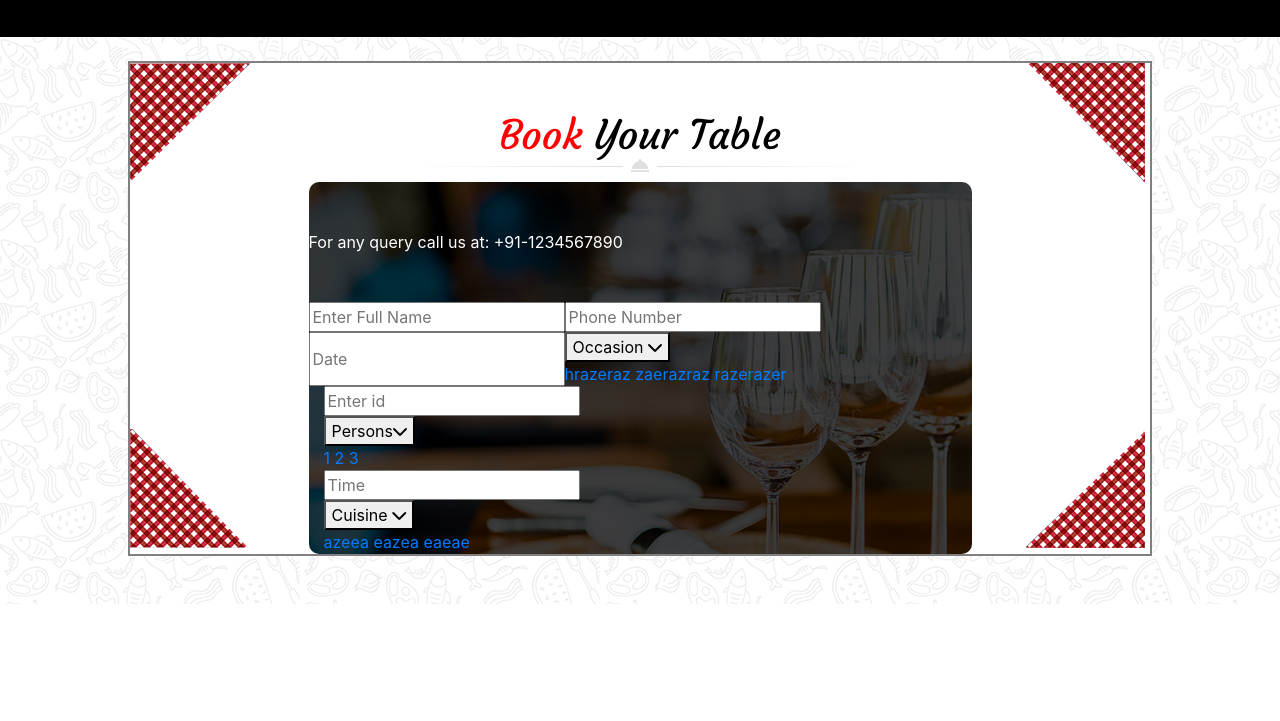
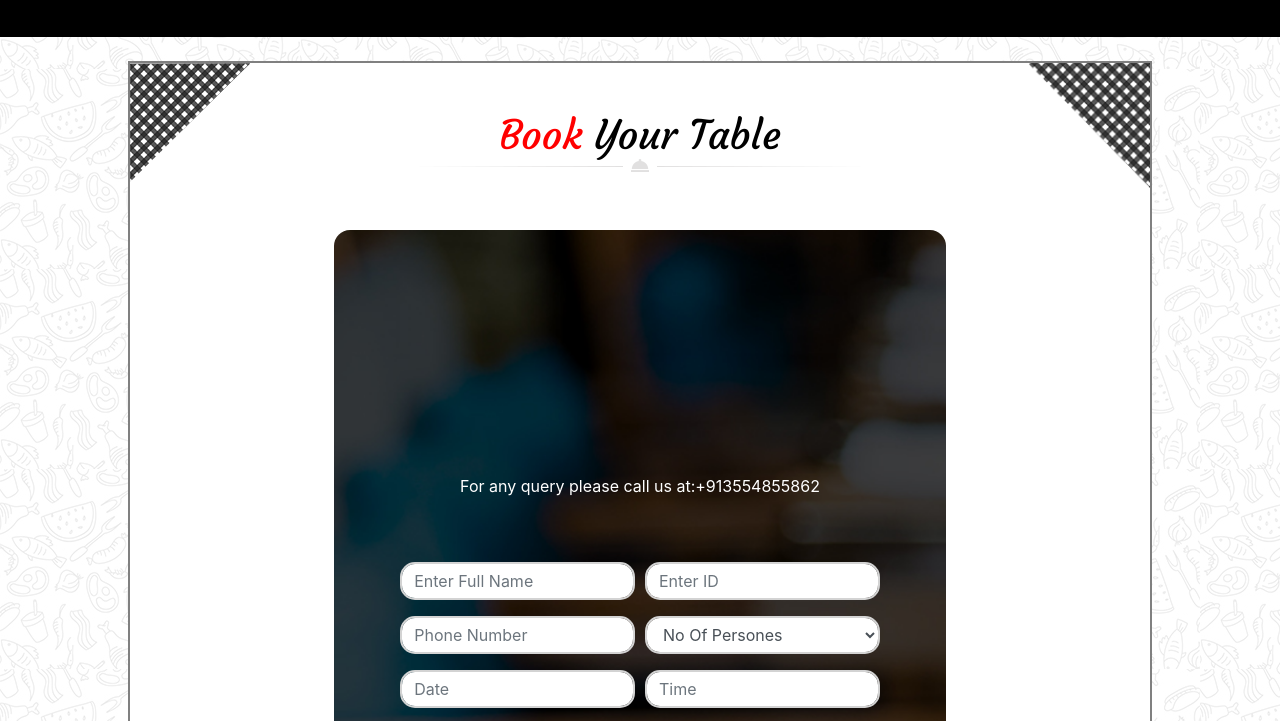
Before and after one commit to StanTheMan7/Site_Du_Chef, a website: page index.html in a window 1280 px wide. Shown: the part 2731-3452 px from the top of the page. Before the commit the page ends 3335 px from the top, so only its background shows below. Drawn offline with nearby package versions, Linux system fonts and the light colour scheme.

Commit message:
rajout de section fromulaire

```diff
--- a/index.html
+++ b/index.html
@@ -825,9 +825,9 @@
                 <p class="text-white">Lorem, ipsum dolor.</p>
             </div>
         </div>
-
-        <div class="cl2 d-flex flex-column align-items-center bg-white w-80">
-
+        <!-- section Book your Table -->
+        <div class="cl2 d-flex flex-column align-items-center justify-content-center bg-white w-80">
+            <!-- the corners black and white -->
             <div class="child1">
                 <div class="upper_left"></div>
                 <div class="upper_right"></div>
@@ -837,52 +837,81 @@
 
 
             <div class=" child2 d-flex flex-column justify-content-sm-center align-items-center">
-
                 <h1 class="titreH1 mt-5 mb-0 text-center"> <span>Book</span> Your Table</h1>
                 <img class="underH" src="./public/images/decoration_line.png" alt="">
             </div>
-            <div class="child3 w-65 d-flex flex-lg-wrap">
+            <div class="child3 mt-5 mb-5 d-flex justify-content-center align-items-center">
 
-                <p class="text-center text-white mt-5 mb-5">For any query call us at: +91-1234567890</p>
-                <form class="container" action="">
+                <form>
+                    <div class="paragraph text-white mb-5">
+                        <p>For any query please call us at:+913554855862</p>
+                    </div>
+                    <div class="form-row">
+                        <div class="form-group col-md-6">
 
-                    <div class="row">
-                        <input type="text" placeholder="Enter Full Name">
-                        <input type="number" placeholder="Phone Number">
-                        <input type="text" placeholder="Date">
-                        <div class="dropdown">
-                            <button class="dropbtn"> Occasion <i class="fas fa-chevron-down"></i></button>
-                            <div class="dropdown-content">
-                                <a href="#">hrazeraz</a>
-                                <a href="#">zaerazraz</a>
-                                <a href="#">razerazer</a>
-                            </div>
+                            <input type="email" class="form-control" id="inputEmail4" placeholder="Enter Full Name">
+                        </div>
+                        <div class="form-group col-md-6">
+
+                            <input type="password" class="form-control" id="enter-id" placeholder="Enter ID">
                         </div>
                     </div>
-                    <div>
-                        <input type="number" placeholder="Enter id">
-                        <div class="dropdown">
-                            <button class="dropbtn">Persons<i class="fas fa-chevron-down"></i></button>
-                            <div class="dropdown-content">
-                                <a href="#">1</a>
-                                <a href="#">2</a>
-                                <a href="#">3</a>
-                            </div>
+                    <div class="form-row">
+                        <div class="form-group col-md-6">
+
+                            <input type="text" class="form-control" id="enter-phone" placeholder="Phone Number">
                         </div>
-                        <input type="number" placeholder="Time">
-                        <div class="dropdown">
-                            <button class="dropbtn"> Cuisine <i class="fas fa-chevron-down"></i></button>
-                            <div class="dropdown-content">
-                                <a href="#">azeea</a>
-                                <a href="#">eazea</a>
-                                <a href="#">eaeae</a>
-                            </div>
+                        <div class="form-group col-md-6">
+
+                            <select id="No-of-persons" class="form-control">
+                                <option selected>No Of Persones</option>
+                                <option>1</option>
+                                <option>2</option>
+                                <option>3</option>
+                                <option>4</option>
+                                <option>5</option>
+                            </select>
                         </div>
                     </div>
+                    <div class="form-row">
+                        <div class="form-group col-md-6">
+
+                            <input type="email" class="form-control" id="inputEmail4" placeholder="Date">
+                        </div>
+                        <div class="form-group col-md-6">
+
+                            <input type="password" class="form-control" id="enter-id" placeholder="Time">
+                        </div>
+                    </div>
+                    <div class="form-row">
+                        <div class="form-group col-md-6">
+                            <select id="Cousine" class="form-control">
+                                <option selected>Ocasion</option>
+                                <option>Birthday</option>
+                                <option>Meeting</option>
+                                <option>Buisness talk</option>
+                            </select>
+                        </div>
+                        <div class="form-group col-md-6">
+
+                            <select id="Cousine" class="form-control">
+                                <option selected>Cousine</option>
+                                <option>Belgian</option>
+                                <option>Thai</option>
+                                <option>Russian</option>
+                            </select>
+                        </div>
+                    </div>
+                    <!-- button -->
+                    <button type="submit" class="btn mt-5">BOOK NOW</button>
                 </form>
+
+
             </div>
-
-        </div>
+            <div class="child4">
+                <h1 class="titreH1 mt-5 mb-0 text-center"> <span>Our</span> Blog</h1>
+                <img class="underH" src="./public/images/decoration_line.png" alt="">
+            </div>
 
     </section>
 
--- a/src/scss/modules/_sections.scss
+++ b/src/scss/modules/_sections.scss
@@ -1,8 +1,5 @@
 .col6{
     padding: 0;
-    #v-pills-tab{
-
-    }
 }
 .maSection{
 
@@ -19,6 +16,7 @@
                 left: 0;
                 background-image: url(../images/box-left-top.png);
                 background-repeat: no-repeat;
+                background-size: cover;
 
                 }
 
@@ -28,6 +26,7 @@
                 right: 0;
                 background-image: url(../images/box-right-top.png);
                 background-repeat: no-repeat;
+                background-size: cover;
 
 
                 }
@@ -39,6 +38,7 @@
                 left: 0;
                 background-image: url(../images/box-bottom-left.png);
                 background-repeat: no-repeat;
+                background-size: cover;
 
                 }
 
@@ -49,6 +49,7 @@
                 right: 0;
                 background-image: url(../images/box-bottom_right.png);
                 background-repeat: no-repeat;
+                background-size: cover;
                 }
         }
         .child2{
@@ -153,6 +154,7 @@
         }
 
     }
+    // section page 2 after 4 chefs
     .cl2{
         position: relative;
         border: gray 2px solid;
@@ -161,7 +163,7 @@
                 width: 125px; height: 125px;
                 position: absolute;
                 left: 0;
-                background-image: url(../images/box-left-top.png);
+                background-image: url(../images/box-left-top-grey.png);
                 background-repeat: no-repeat;
 
                 }
@@ -169,9 +171,11 @@
             .upper_right {
                 width: 125px; height: 125px;
                 position: absolute;
+                top: 0;
                 right: 0;
-                background-image: url(../images/box-right-top.png);
+                background-image: url(../images/box-right-top-grey.png);
                 background-repeat: no-repeat;
+                background-size: cover;
 
 
                 }
@@ -181,8 +185,9 @@
                 position: absolute;
                 bottom:0 ;
                 left: 0;
-                background-image: url(../images/box-bottom-left.png);
+                background-image: url(../images/box-bottom-left-grey.png);
                 background-repeat: no-repeat;
+                background-size: cover;
 
                 }
 
@@ -191,8 +196,9 @@
                 position: absolute;
                 bottom: 0;
                 right: 0;
-                background-image: url(../images/box-bottom_right.png);
+                background-image: url(../images/box-bottom_right-grey.png);
                 background-repeat: no-repeat;
+                background-size: cover;
                 }
 
         }
@@ -208,10 +214,51 @@
             }
         }
         .child3{
-            border-radius: 10px;
             background-image: url(../images/book_table_bg.jpg);
+            background-repeat: no-repeat;
             background-size: cover;
+            height: 110vh;
+            width: 60%;
+            border-radius: 1rem ;
+                form{
+                    display: flex;
+                    flex-direction: column;
+                    align-items: center;
+                    width: 80%;
+                        .form-row{
+                            width: 100%;
+                            input{
+                                border-radius: 15px;
+                                border: lightgray 2px solid;
+                            }
+                            select{
+                                border: solid lightgray 2px;
+                                border-radius: 15px;
+                            }
+                        }
+                    button{
+                        height: 2.5rem;
+                        width: 25%;
+                        border: 0;
+                        background-color: white;
+                        color: black;
+                        border-radius: 25px;
+                    }
+                    button:hover{
+                        color: white;
+                        background-color:#C12D3F ;
+                    }
+                }
+        }
+        .child4{
 
+            .titreH1{
+                font-family: 'Courgette', cursive;
+                color:black;
+                    span{
+                        color: red;
+                    }
+            }
         }
 
     }
```
Also changed, not shown: public/css/app.css, 1 other file.
